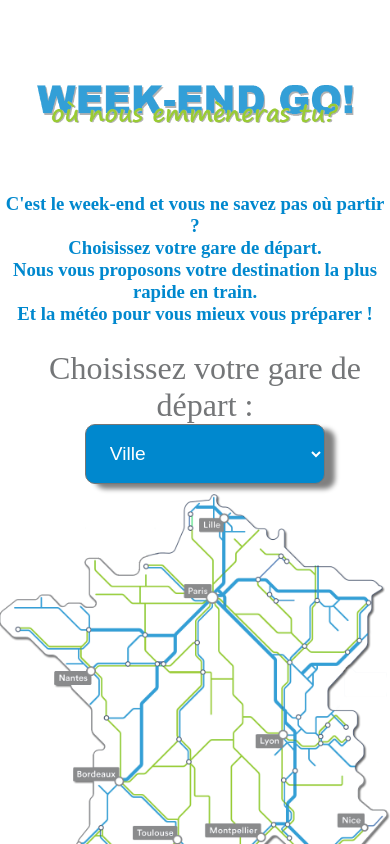
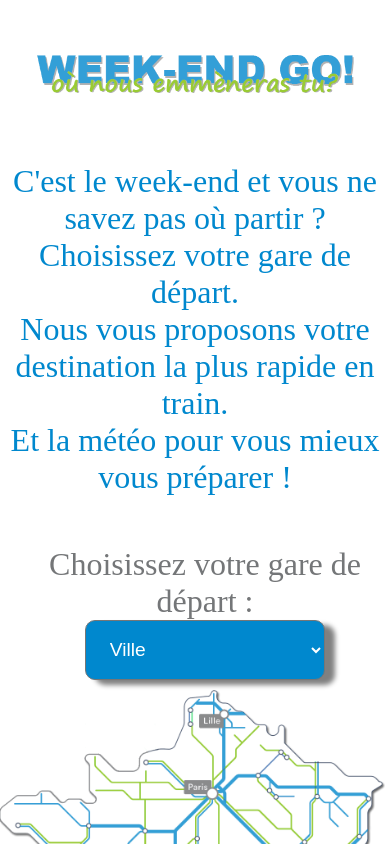
Before and after one commit to Jonathan280286/Projet-2-random_train, a React (Create React App) app: page / in a window 390 px wide. Shown: the top 844 px of the page. Built offline with nearby package versions, Linux system fonts and the light colour scheme.

Commit message:
correction 2

```diff
--- a/src/Pages/accueil.css
+++ b/src/Pages/accueil.css
@@ -28,7 +28,7 @@ width: 55%;
 }
 
 .accueil__logo{
-    margin: 50px 0 150px 0;
+    margin: 30px 0 150px 0;
 }
 
 img{
@@ -46,6 +46,7 @@ label{
 }
 
 .texte{
+    font-size: 2em;
     margin-top: 30px;
     color:#0088CE;
 }
@@ -81,7 +82,7 @@ label{
         margin: auto ;
     }
     .accueil__logo{
-        margin: 50px 0 25px 0;
+        margin: 20px 0 50px 0;
     }
 
 
--- a/src/Pages/accueil.js
+++ b/src/Pages/accueil.js
@@ -16,11 +16,12 @@ const Accueil = (props) => {
 
                 <div className="accueil__logo">
                     <Logo />
-                    <h3 className='texte'> C'est le week-end et vous ne savez pas où partir ?<br />
+                    <div className='texte'> C'est le week-end et vous ne savez pas où partir ?<br />
                         Choisissez votre gare de départ.<br />
                         Nous vous proposons votre destination la plus rapide en train.<br />
                         Et la météo pour vous mieux vous préparer !
-                    </h3></div>
+                    </div>
+                </div>
 
                 <div className='accueil__select'>
                     <label for="select-city">Choisissez votre gare de départ :</label><br></br>
--- a/src/Pages/pageGenerateur.js
+++ b/src/Pages/pageGenerateur.js
@@ -18,7 +18,7 @@ const imageDepart = {
 
   const villes = {
     87391003: "Montparnasse",
-    87286005: "lille-flandre",
+    87286005: "Lille-Flandres",
     87688887: "Montpellier",
     87686006: "Paris gare de Lyon",
     87481002: "Nantes",
```
